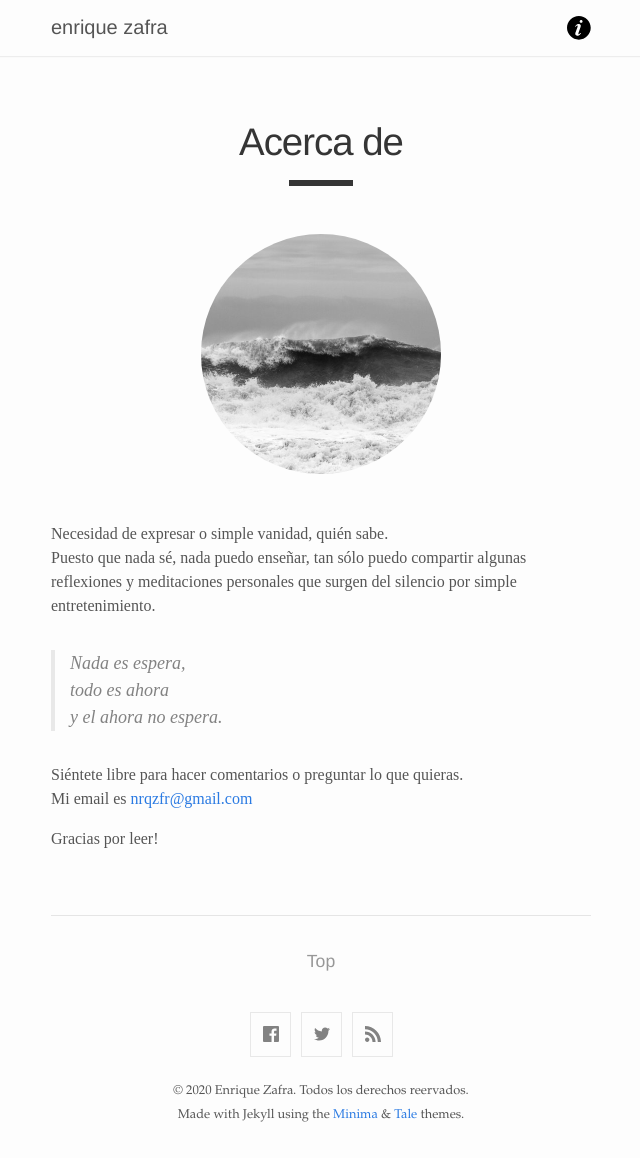
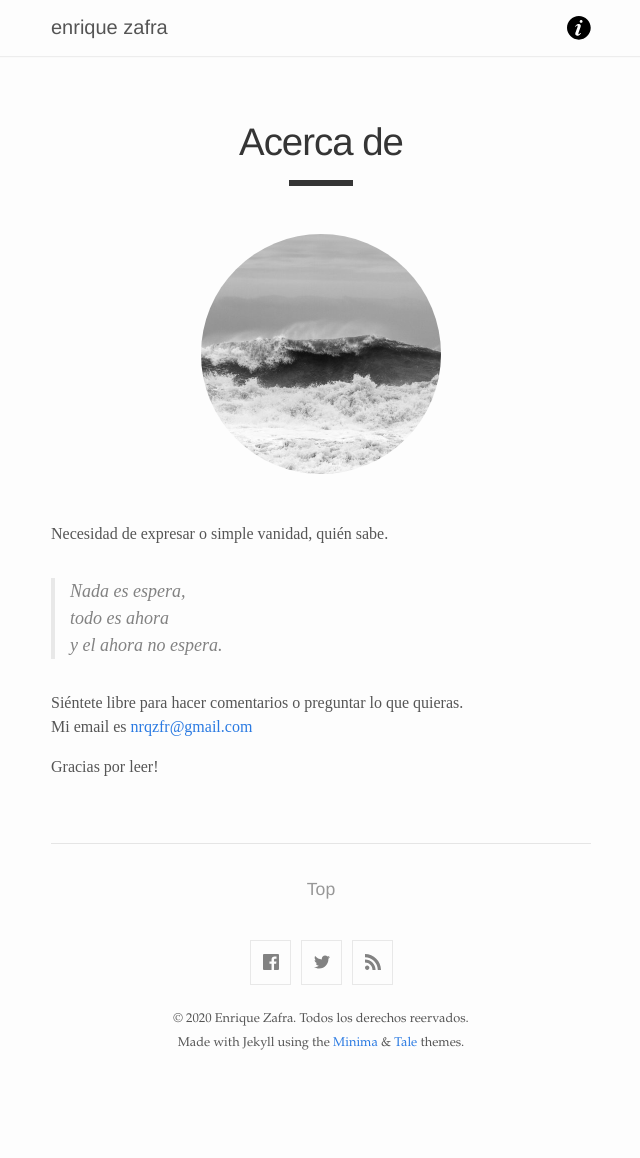
Before and after one commit to enrique-zafra/enrique-zafra, a Jekyll site: the page built from about.md, in a window 1280 px wide. Shown: the whole page, without its empty margins (319-959 px from the left). Built offline with Jekyll 4.4.1, drawn with Linux system fonts in a browser that asks for light colours; after the commit the page ends 1086 px from its top, so only the background shows below that.

Commit message:
Update about.md

```diff
--- a/about.md
+++ b/about.md
@@ -7,7 +7,6 @@ permalink: /about/
 <img src="{{site.baseurl}}/images/acerca-de.jpg" class="round">
 
 Necesidad de expresar o simple vanidad, quién sabe.
-Puesto que nada sé, nada puedo enseñar, tan sólo puedo compartir algunas reflexiones y meditaciones personales que surgen del silencio por simple entretenimiento.
 
 <blockquote>
 <p>Nada es espera,<br>
```
